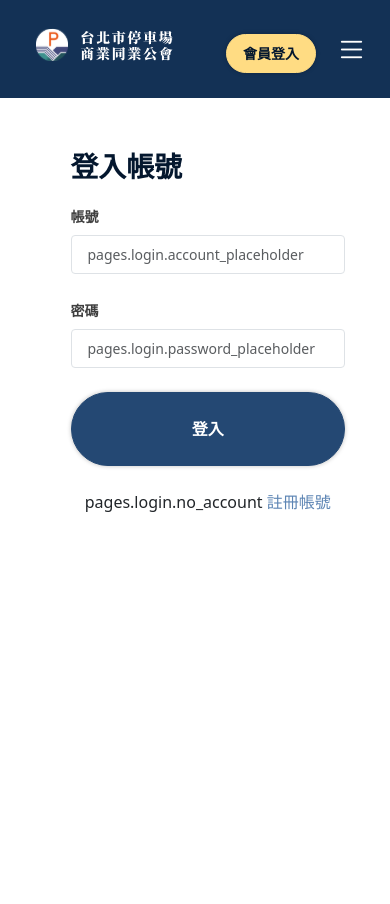
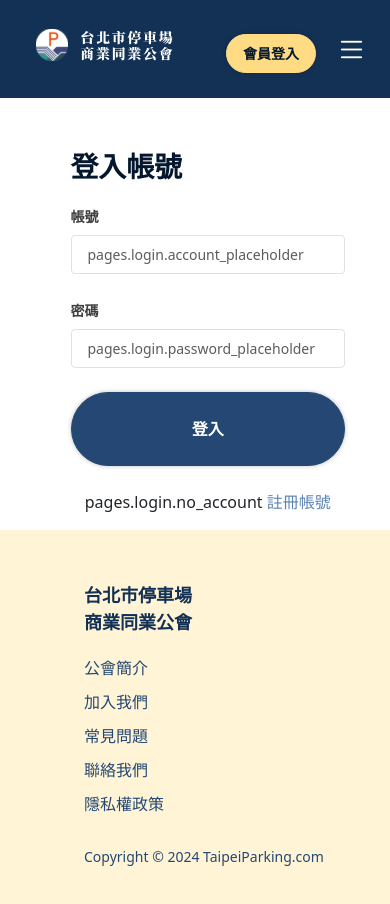
Before and after one commit to mitwitCTC/taipeiparking, a Vue app: page /login in a window 390 px wide. Shown: the top 904 px of the page. Before the commit the page ends 844 px from the top, so only its background shows below. Built offline with nearby package versions, Linux system fonts and the light colour scheme.

Commit message:
feat: Add TheFooter.vue component for mobile view

```diff
--- a/src/views/LoginView.vue
+++ b/src/views/LoginView.vue
@@ -64,6 +64,7 @@
       class="img-bg"
     />
   </div>
+  <TheFooter v-if="isMobile" />
 </template>
 
 <style scoped>
@@ -98,6 +99,7 @@
 
 <script>
 import TheHeader from "@/components/TheHeader.vue";
+import TheFooter from "@/components/TheFooter.vue";
 
 export default {
   data() {
@@ -106,18 +108,26 @@ export default {
         user: "",
         password: "",
       },
+      isMobile: window.innerWidth < 768,
     };
   },
   components: {
     TheHeader,
+    TheFooter,
+  },
+  mounted() {
+    window.addEventListener("resize", this.handleResize);
   },
   beforeUnmount() {
-    window.removeEventListener("resize", this.adjustPaddingTop);
+    window.removeEventListener("resize", this.handleResize);
   },
   methods: {
     submit(values) {
       console.log("submit", values);
     },
+    handleResize() {
+      this.isMobile = window.innerWidth < 768;
+    },
   },
 };
 </script>
```
